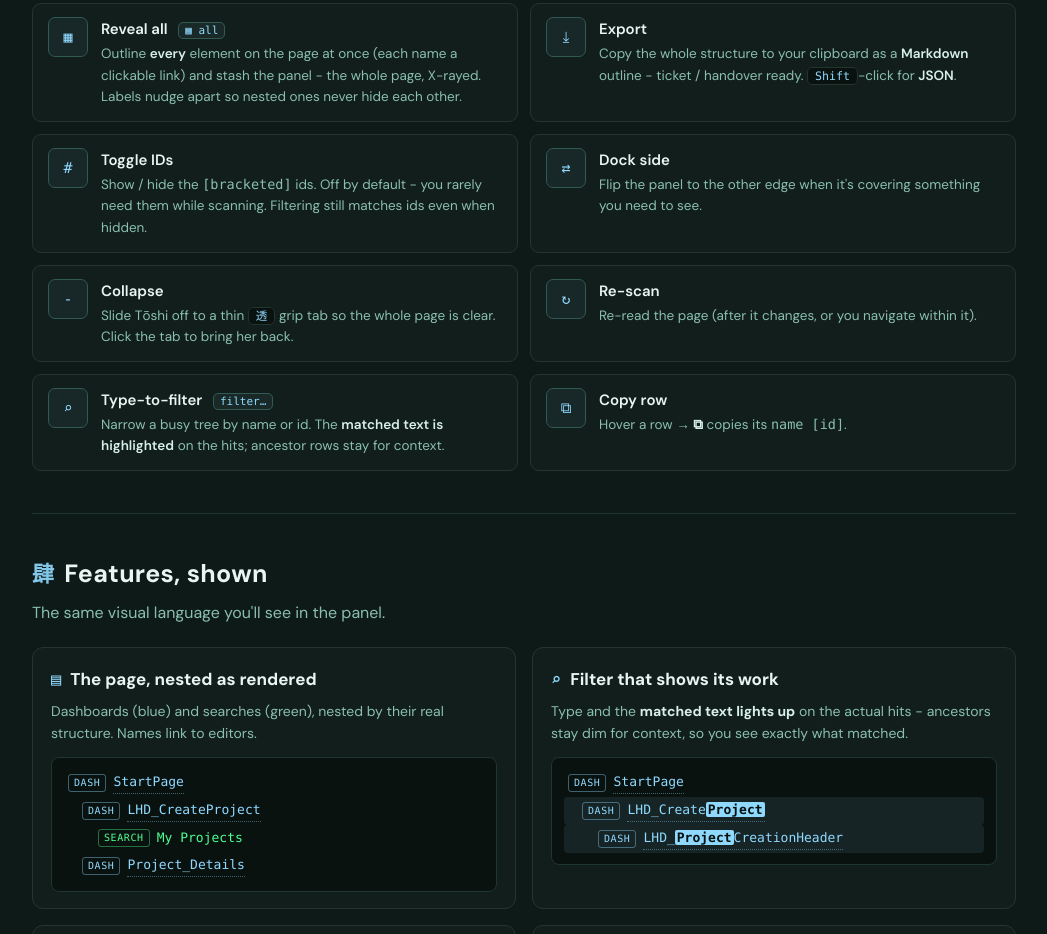
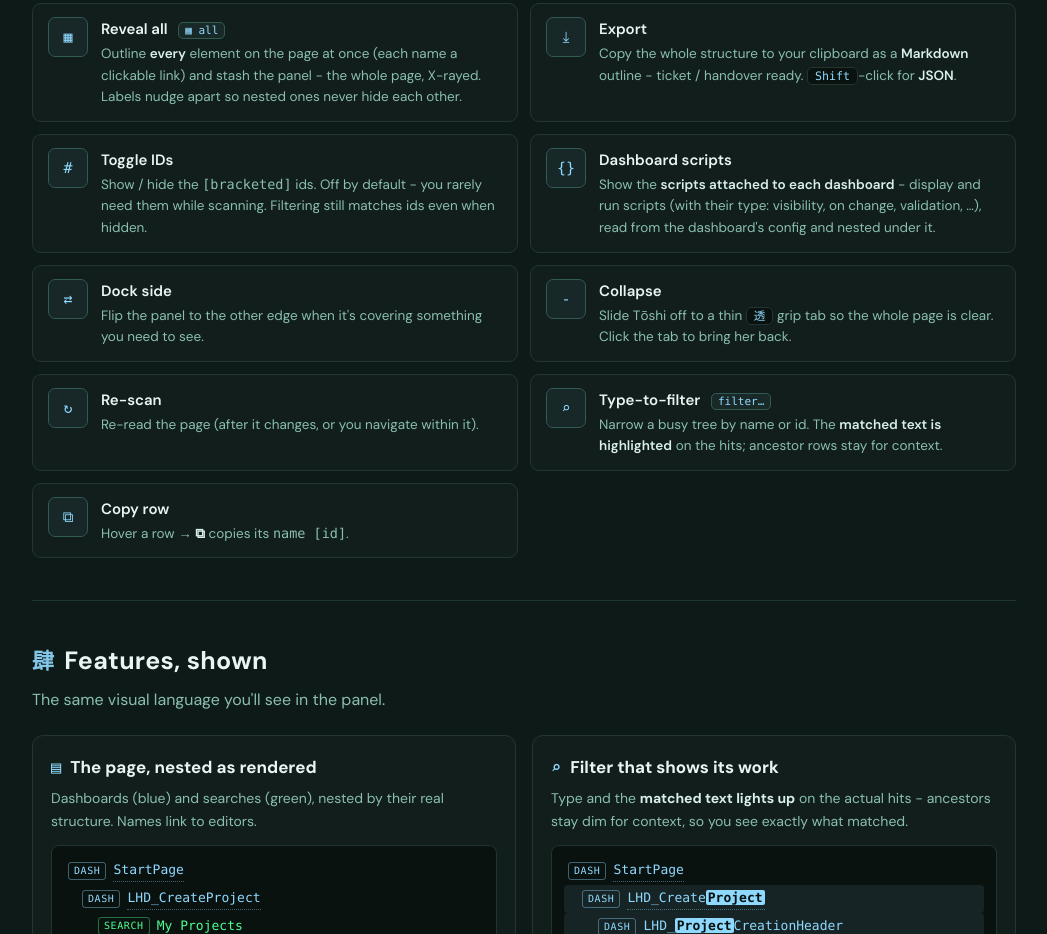
Before and after one commit to leysensteven987-droid/kage-gumi-presentation, a plain HTML site: page toshi.html in a window 1280 px wide. Shown: the part 3414-4348 px from the top of the page, without its empty margins (116-1163 px from the left). Drawn offline with Linux system fonts and the light colour scheme.

Commit message:
update: Tōshi deck - document the {} dashboard-scripts toggle

```diff
--- a/toshi.html
+++ b/toshi.html
@@ -251,6 +251,7 @@
       <div class="tool"><div class="glyph">▦</div><div><div class="tt">Reveal all <span class="bl">▦&nbsp;all</span></div><div class="td">Outline <b>every</b> element on the page at once (each name a clickable link) and stash the panel - the whole page, X-rayed. Labels nudge apart so nested ones never hide each other.</div></div></div>
       <div class="tool"><div class="glyph">⤓</div><div><div class="tt">Export</div><div class="td">Copy the whole structure to your clipboard as a <b>Markdown</b> outline - ticket / handover ready. <span class="kbd">Shift</span>-click for <b>JSON</b>.</div></div></div>
       <div class="tool"><div class="glyph">#</div><div><div class="tt">Toggle IDs</div><div class="td">Show / hide the <code>[bracketed]</code> ids. Off by default - you rarely need them while scanning. Filtering still matches ids even when hidden.</div></div></div>
+      <div class="tool"><div class="glyph">{}</div><div><div class="tt">Dashboard scripts</div><div class="td">Show the <b>scripts attached to each dashboard</b> - display and run scripts (with their type: visibility, on change, validation, …), read from the dashboard's config and nested under it.</div></div></div>
       <div class="tool"><div class="glyph">⇄</div><div><div class="tt">Dock side</div><div class="td">Flip the panel to the other edge when it's covering something you need to see.</div></div></div>
       <div class="tool"><div class="glyph">-</div><div><div class="tt">Collapse</div><div class="td">Slide Tōshi off to a thin <span class="kbd">透</span> grip tab so the whole page is clear. Click the tab to bring her back.</div></div></div>
       <div class="tool"><div class="glyph">↻</div><div><div class="tt">Re-scan</div><div class="td">Re-read the page (after it changes, or you navigate within it).</div></div></div>
```
